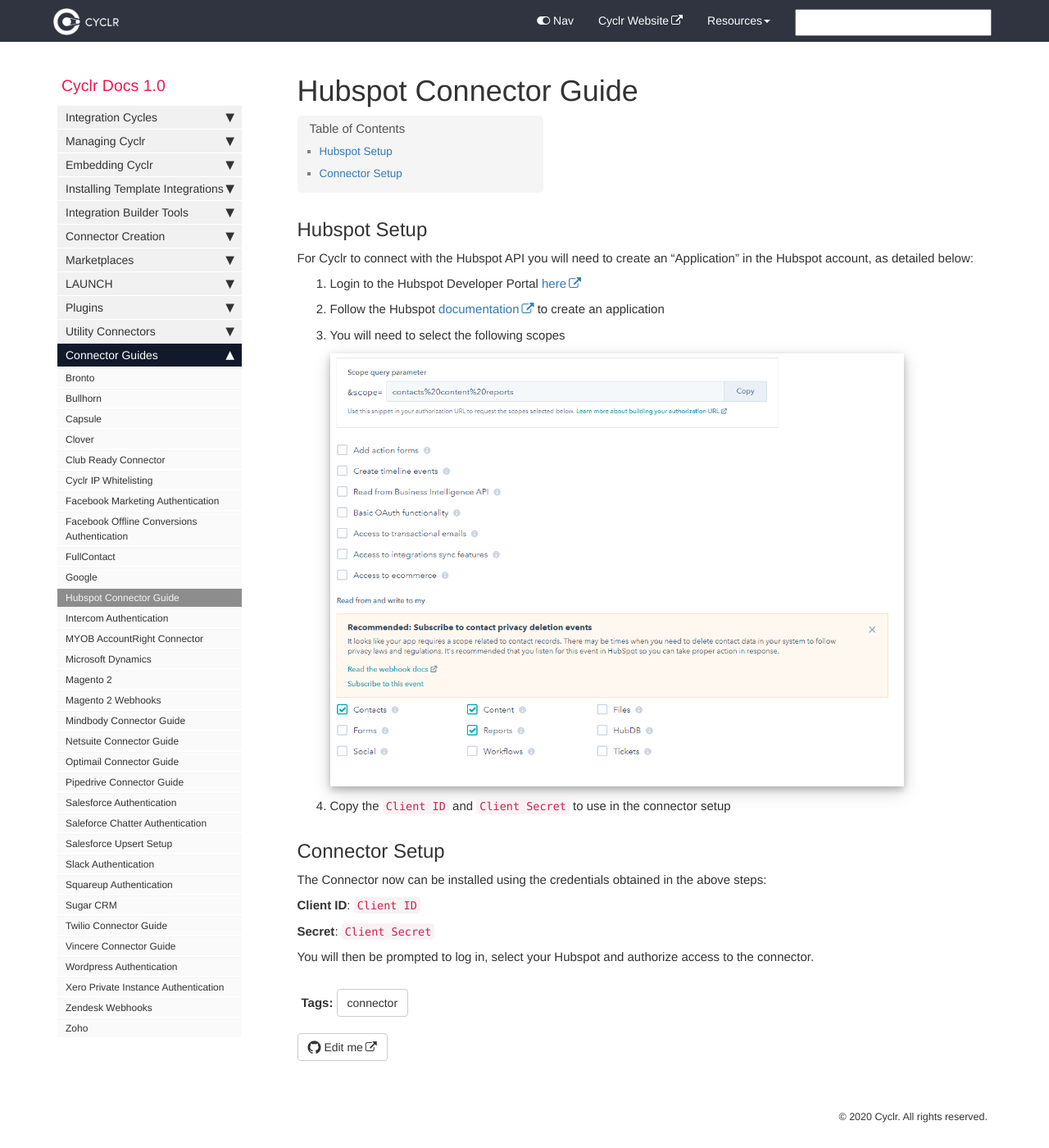
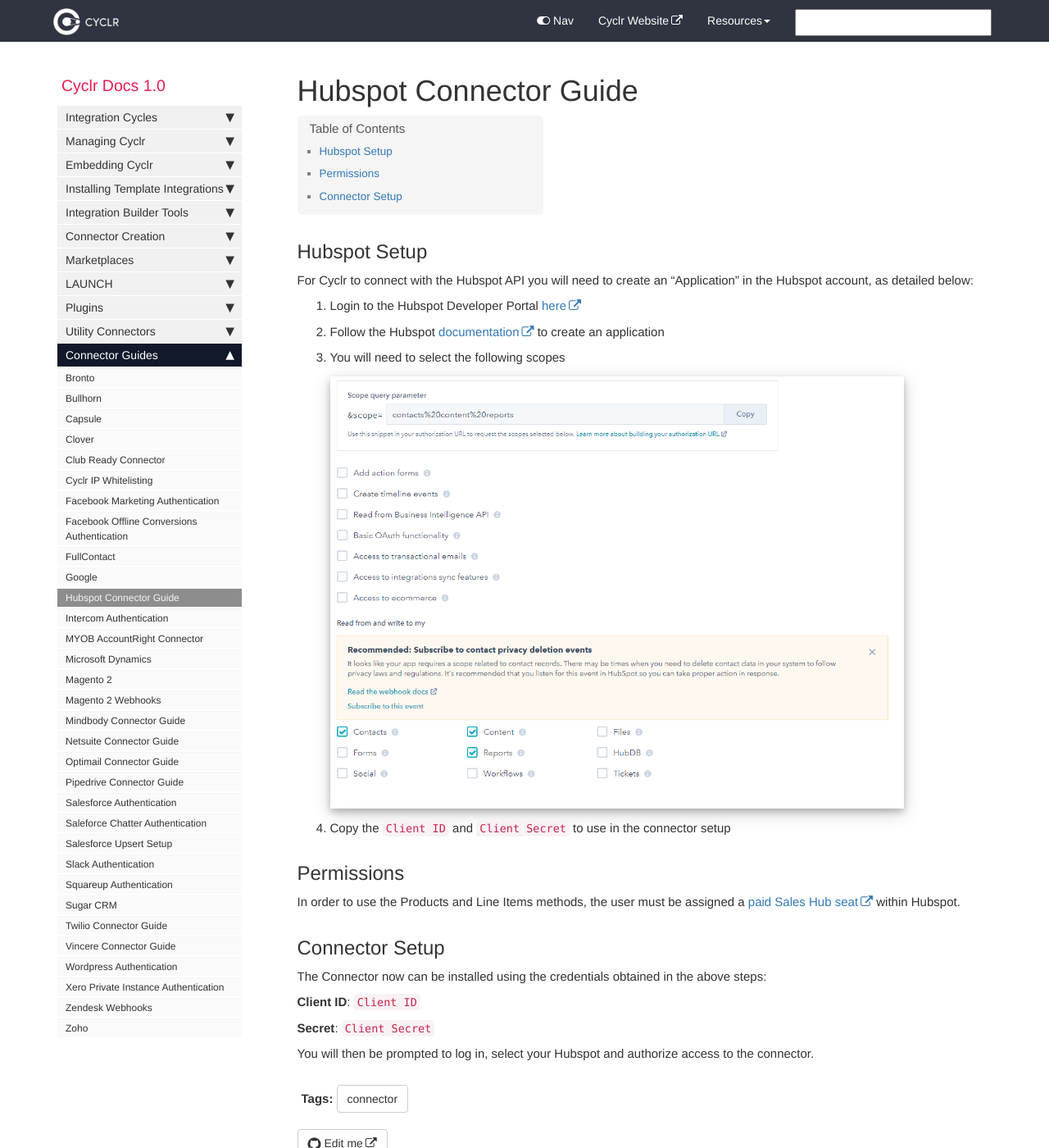
Before and after one commit to sneakysneak/docs, a Jekyll site: the page built from pages/connector-authentication/hubspot.md, in a window 1280 px wide and 1400 px high. Shown: the whole window at 82% size. Built offline with Jekyll 4.4.1, drawn with Linux system fonts in a browser that asks for light colours; nearby versions of some CDN libraries; comment, search, counter and statistics services are not loaded.

Commit message:
Update hubspot.md

```diff
--- a/pages/connector-authentication/hubspot.md
+++ b/pages/connector-authentication/hubspot.md
@@ -16,6 +16,9 @@ For Cyclr to connect with the Hubspot API you will need to create an "Applicatio
 ![](./images/hubspot_scopes.png)
 4. Copy the `Client ID` and `Client Secret` to use in the connector setup
 
+Permissions
+---------------
+In order to use the Products and Line Items methods, the user must be assigned a [paid Sales Hub seat](https://knowledge.hubspot.com/articles/kcs_article/account/manage-sales-hub-and-service-hub-paid-users) within Hubspot.
 
 Connector Setup
 ---------------
```
